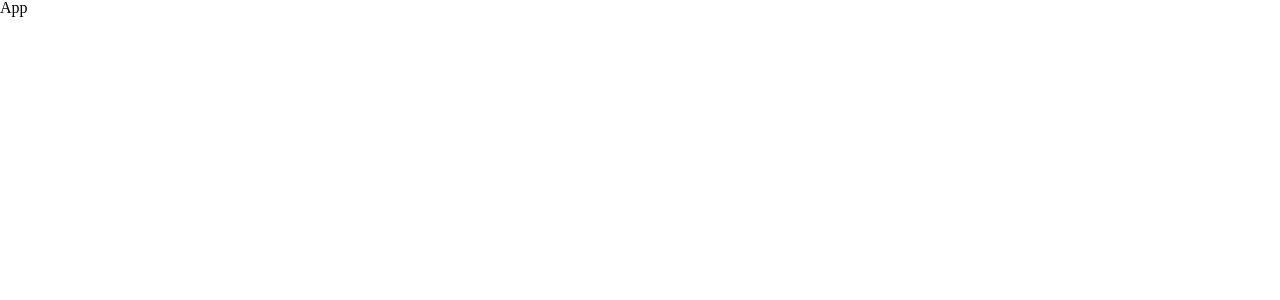
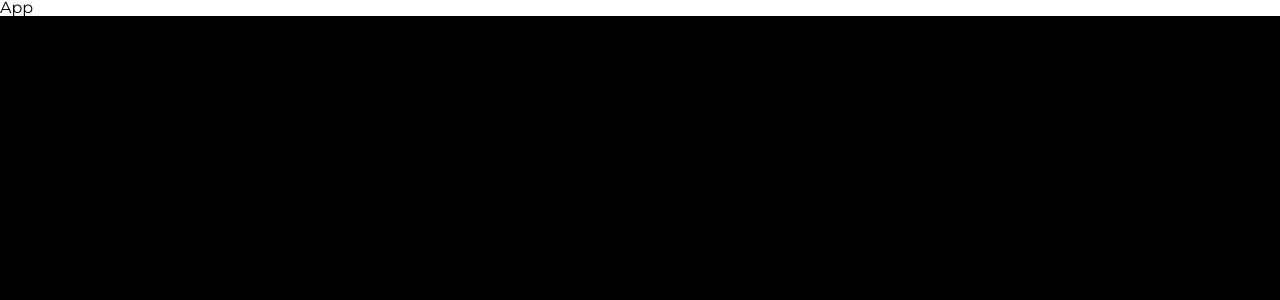
Before and after one commit to Zansuken/Kasa, a React (Create React App) app: page / in a window 1280 px wide. Shown: the top 300 px of the page. Built offline with nearby package versions, Linux system fonts and the light colour scheme.

Commit message:
style(variables): added scss variables

```diff
--- /dev/null
+++ b/src/assets/styles/colors.module.scss
@@ -0,0 +1,2 @@
+$primary: #FF6060;
+$primary-hover: #BF4949;
--- /dev/null
+++ b/src/assets/styles/index.module.scss
@@ -0,0 +1,4 @@
+@import './colors.module.scss';
+@import './typos.module.scss';
+@import './mixins.module.scss';
+@import './others.module.scss';
--- /dev/null
+++ b/src/assets/styles/mixins.module.scss
@@ -0,0 +1,8 @@
+@mixin paddingResponsive {
+  padding-left: 20px;
+  padding-right: 20px;
+  @media (min-width: 768px)  {
+    padding-left: 100px;
+    padding-right: 100px;
+  }
+}
--- /dev/null
+++ b/src/assets/styles/others.module.scss
@@ -0,0 +1,2 @@
+$border-radius--medium: 10px;
+$border-radius--large: 25px;
--- a/src/assets/styles/reset.scss
+++ b/src/assets/styles/reset.scss
@@ -1,3 +1,6 @@
+@import url('https://fonts.googleapis.com/css2?family=Montserrat:ital,wght@0,100;0,200;0,300;0,400;0,500;0,600;0,700;0,800;0,900;1,100;1,200;1,300;1,400;1,500;1,600;1,700;1,800;1,900&display=swap');
+@import './index.module.scss';
+
 html, body, div, span, applet, object, iframe,
 h1, h2, h3, h4, h5, h6, p, blockquote, pre,
 a, abbr, acronym, address, big, cite, code,
@@ -23,8 +26,14 @@ article, aside, details, figcaption, figure,
 footer, header, hgroup, menu, nav, section {
 	display: block;
 }
+html {
+	height: 100%;
+	font-family: 'Montserrat', sans-serif;
+}
 body {
 	line-height: 1;
+	height: 100%;
+  background-color: black;
 }
 ol, ul {
 	list-style: none;
@@ -41,3 +50,23 @@ table {
 	border-collapse: collapse;
 	border-spacing: 0;
 }
+a {
+	text-decoration: none;
+	color: unset;
+	&:visited {
+		color: unset;
+	}
+	&:hover {
+		color: $primary-hover;
+	}
+	transition: color 0.3s ease-in-out;
+}
+#root {
+	height: 100%;
+	display: flex;
+	flex-direction: column;
+	justify-content: space-between;
+	&:first-of-type div {
+		background-color: white;
+	}
+}
--- /dev/null
+++ b/src/assets/styles/typos.module.scss
@@ -0,0 +1,4 @@
+$x-small: 12px;
+$small: 18px;
+$medium: 24px;
+$large: 36px;
```
